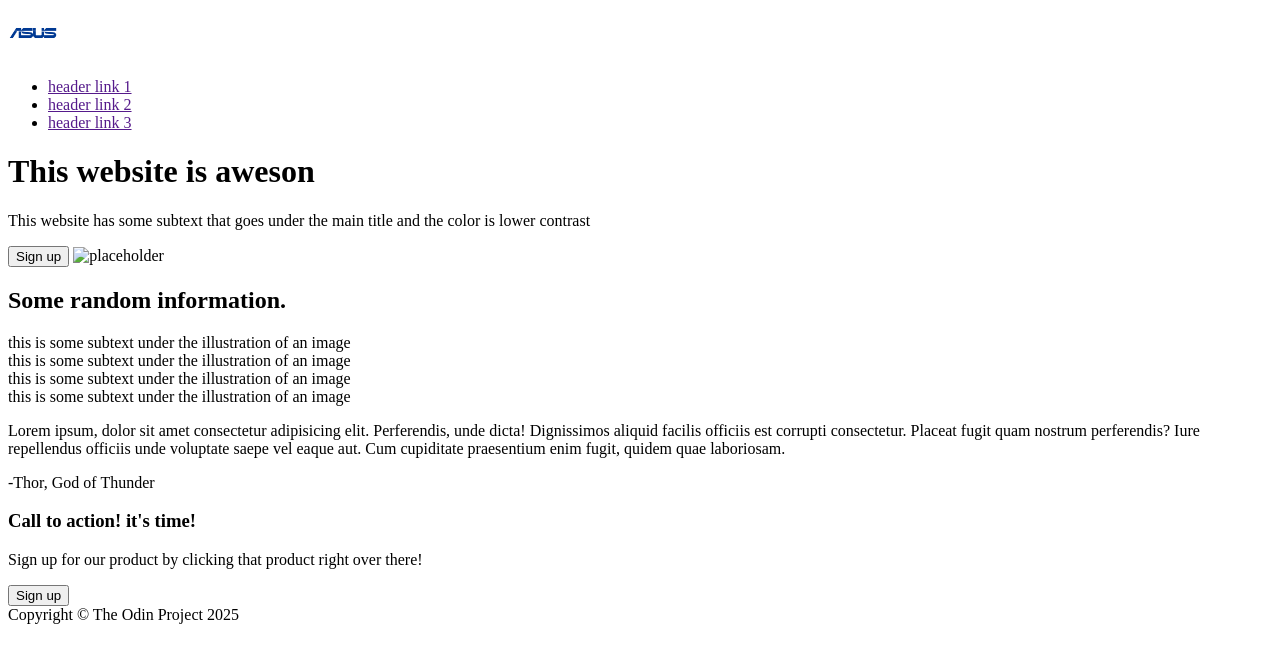
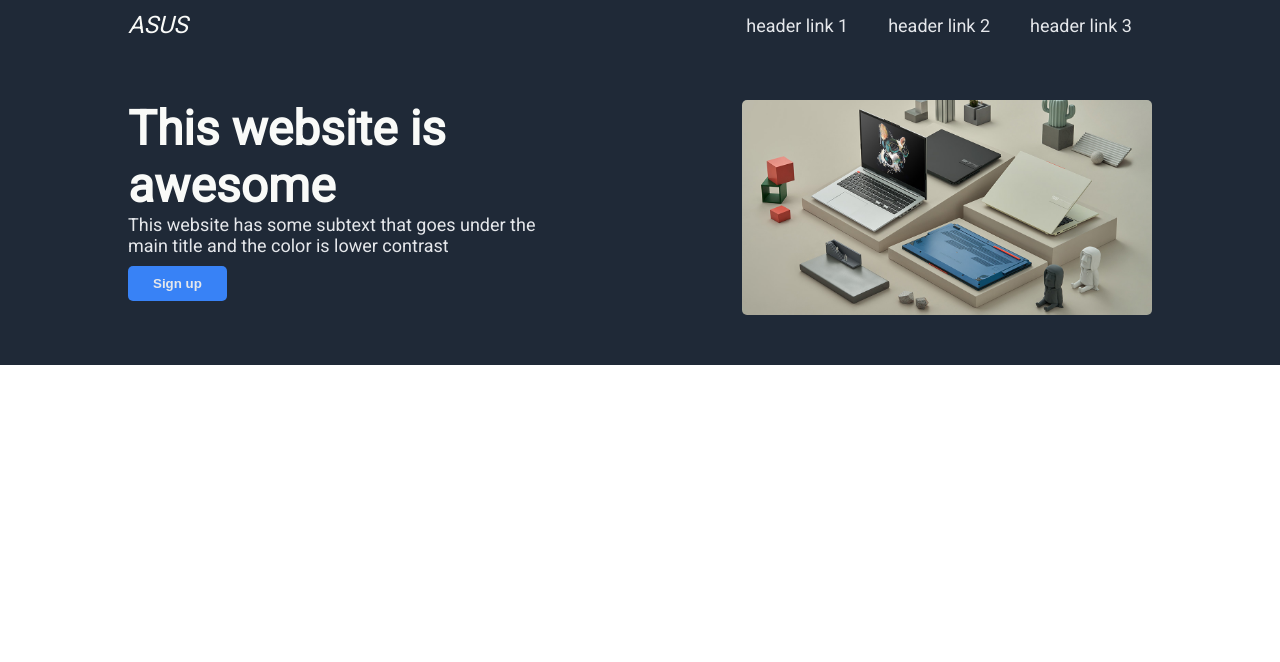
Before and after one commit to elli0t27/landing-page, a plain HTML site: page index.html in a window 1280 px wide. Drawn offline with Linux system fonts and the light colour scheme.

Commit message:
first section done

```diff
--- a/index.html
+++ b/index.html
@@ -1,5 +1,6 @@
 <!DOCTYPE html>
 <html lang="en">
+
 <head>
     <meta charset="UTF-8">
     <meta name="viewport" content="width=device-width, initial-scale=1.0">
@@ -7,26 +8,28 @@
     <link rel="stylesheet" href="style.css">
     <link href='https://fonts.googleapis.com/css?family=Roboto' rel='stylesheet'>
 </head>
+
 <body>
     <header>
-        <div class="header-container">
-            <img src="images/logo.png" alt="LOGO" height="50ox" width="auto">
-            <div class="links">
-                <ul>
-                    <li><a href="">header link 1</a></li>
-                    <li><a href="">header link 2</a></li>
-                    <li><a href="">header link 3</a></li>
-                </ul>
+        <div class="nav-container">
+            <div class="logo">ASUS</div>
+            <ul>
+                <li class="link">header link 1</li>
+                <li class="link">header link 2</li>
+                <li class="link">header link 3</li>
+            </ul>
+        </div>
+        <div class="hero">
+            <div class="left">
+                <h1>This website is awesome</h1>
+                <p class="sub-hero">This website has some subtext that goes under the main title and the color is lower
+                    contrast</p>
+                <button type="button" class="head-sign-up">Sign up</button>
             </div>
-        </div>
-        <div class="intro">
-            <h1>This website is aweson</h1>
-            <p>This website has some subtext that goes under the main title and the color is lower contrast</p>
-            <button class="head-sign-up">Sign up</button>
-            <img src="" alt="placeholder">
+            <img src="images/placeholder.jpg" alt="placeholder" class="placeholder">
         </div>
     </header>
-    <div class="content">
+    <!-- <main>
         <div class="info">
             <h2>Some random information.</h2>
             <div class="boxes">
@@ -47,9 +50,9 @@
                 <button class="sign-up">Sign up</button>
             </div>
         </div>
-    </div>
-    <footer>
+    </main>
+    <footer >
         <div class="copyright">Copyright © The Odin Project 2025</div>
     </footer>
 </body>
-</html>
+</html> -->
--- a/style.css
+++ b/style.css
@@ -0,0 +1,67 @@
+*{
+    margin: 0;
+    padding: 0;
+    box-sizing: border-box;
+}
+body{
+    font-family: "roboto";
+}
+
+header{
+    display: flex;
+    background-color: #1f2937;
+    color: #e5e7eb;
+    padding: 0 10% ;
+    flex-direction: column;
+}
+.nav-container{
+    display: flex;
+    align-items: center;
+    min-height: 50px;
+}
+ul{
+    list-style: none;
+    display: flex;
+    justify-content: end;
+    flex: 1;
+}
+.logo{
+    font-size: 24px;
+    color: #f9faf8;
+    flex: 1;
+    font-style: italic;
+}
+.link{
+    margin: 0 20px;
+}
+.link ,.sub-hero{
+    font-size: 18px;
+    color: #e5e7eb;
+}
+.hero{
+    display: flex;
+    margin: 50px 0;
+}
+.placeholder{
+    max-width: 40%;
+    margin-left: 90px;
+    border-radius: 5px;
+}
+h1{
+    font-size: 48px;
+    font-weight: 900;
+    color: #f9faf8;
+}
+.left{
+    padding-right: 80px;
+
+}
+.head-sign-up{
+    border: none;
+    border-radius: 5px;
+    padding: 10px 25px;
+    font-weight: bold;
+    margin-top: 10px;
+    background-color:#3882f6 ;
+    color: #e5e7eb;
+}
```
